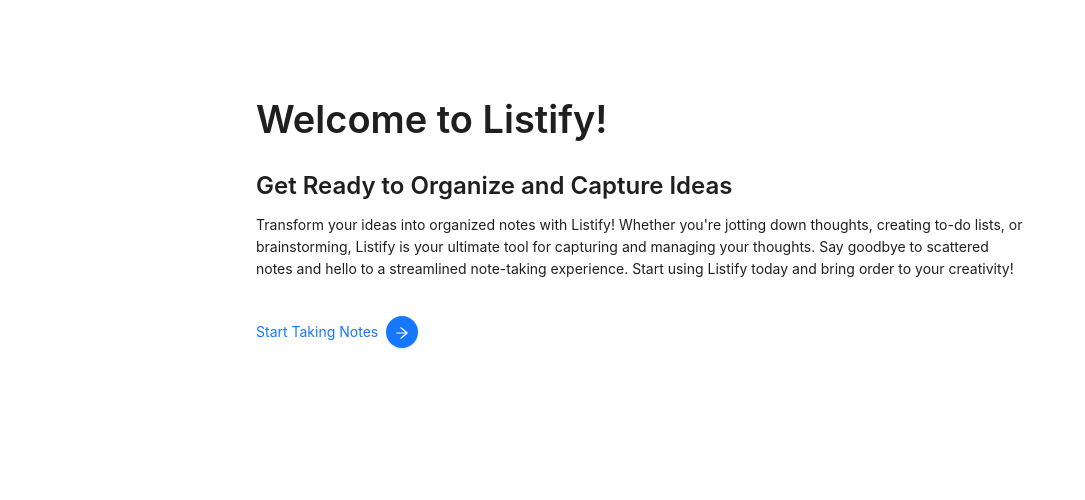
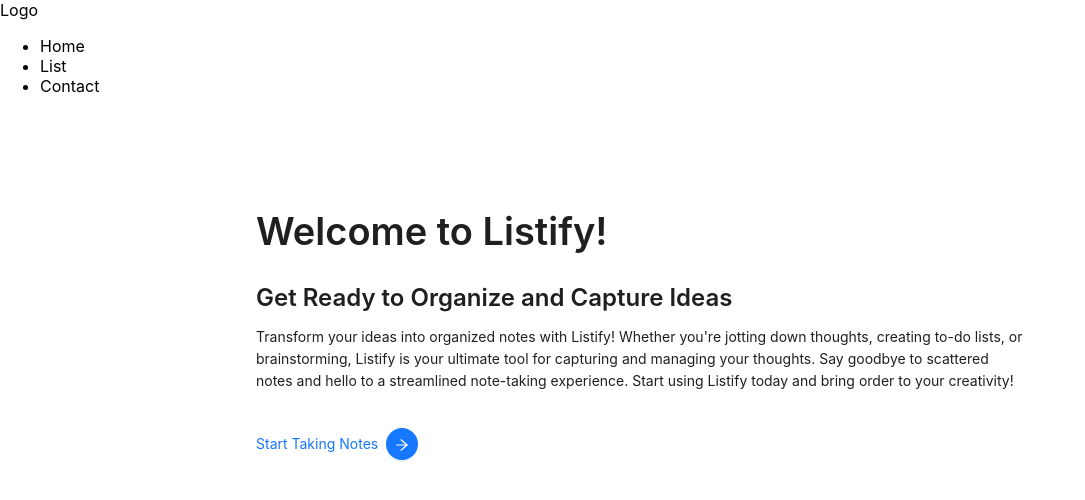
Before and after one commit to hseniht/next-listify-v1, a Next.js app in the folder frontend/: page / in a window 1280 px wide. Shown: the top 500 px of the page, without its empty margins (0-1085 px from the left). Built offline with nearby package versions, Linux system fonts and the light colour scheme.

Commit message:
Add some pages for navigation

```diff
--- /dev/null
+++ b/frontend/components/layout/layout.js
@@ -0,0 +1,11 @@
+import Navbar from "./navbar";
+
+export default function Layout({ children }) {
+  return (
+    <>
+      <Navbar />
+      <main>{children}</main>
+      {/* <Footer /> */}
+    </>
+  );
+}
--- /dev/null
+++ b/frontend/components/layout/navbar.js
@@ -0,0 +1,26 @@
+import Link from "next/link";
+
+const Navbar = () => {
+  return (
+    <header id="mainHeader">
+      <div id="mainNavigation" className="container">
+        <div className="brand-container">Logo</div>
+        <nav className="main-menu">
+          <ul>
+            <li className="menu-item">
+              <Link href={"/"}>Home</Link>
+            </li>
+            <li className="menu-item">
+              <Link href={"/list"}>List</Link>
+            </li>
+            <li className="menu-item">
+              <Link href={"/contact"}>Contact</Link>
+            </li>
+          </ul>
+        </nav>
+      </div>
+    </header>
+  );
+};
+
+export default Navbar;
--- a/frontend/pages/_app.js
+++ b/frontend/pages/_app.js
@@ -1,8 +1,13 @@
-import '../styles/globals.css'
-import '../styles/layout.css'
+import "../styles/globals.css";
+import "../styles/layout.css";
+import Layout from "../components/layout/Layout";
 
 function MyApp({ Component, pageProps }) {
-  return <Component {...pageProps} />
+  return (
+    <Layout>
+      <Component {...pageProps} />
+    </Layout>
+  );
 }
 
-export default MyApp
+export default MyApp;
```
